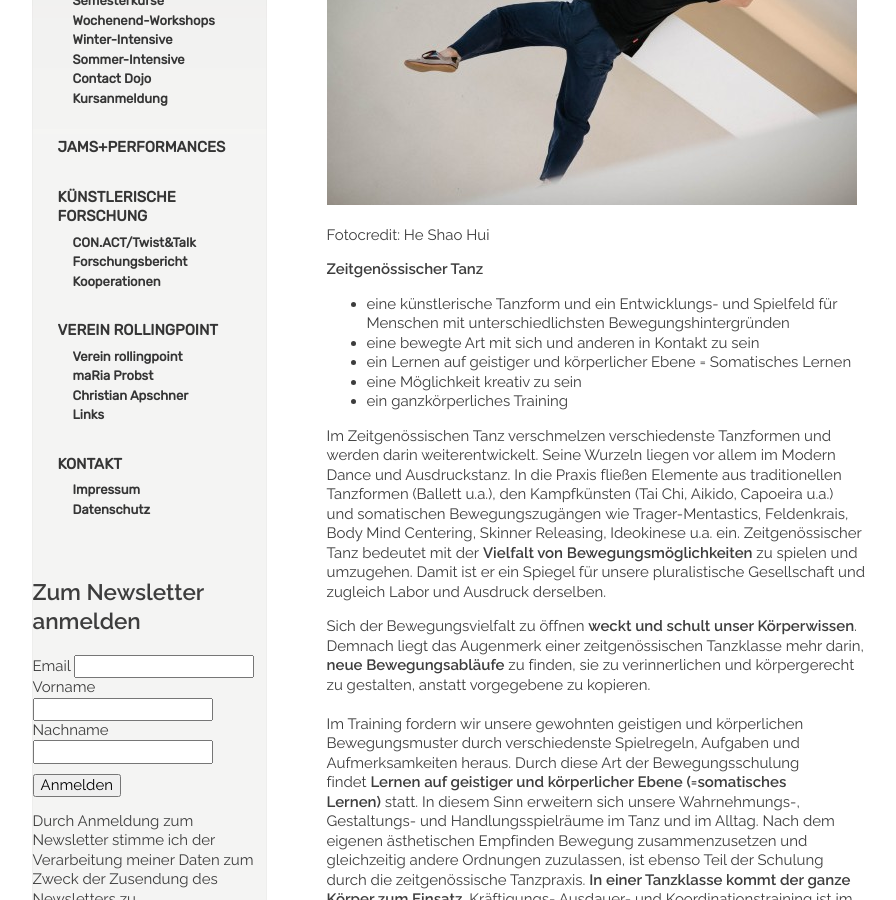
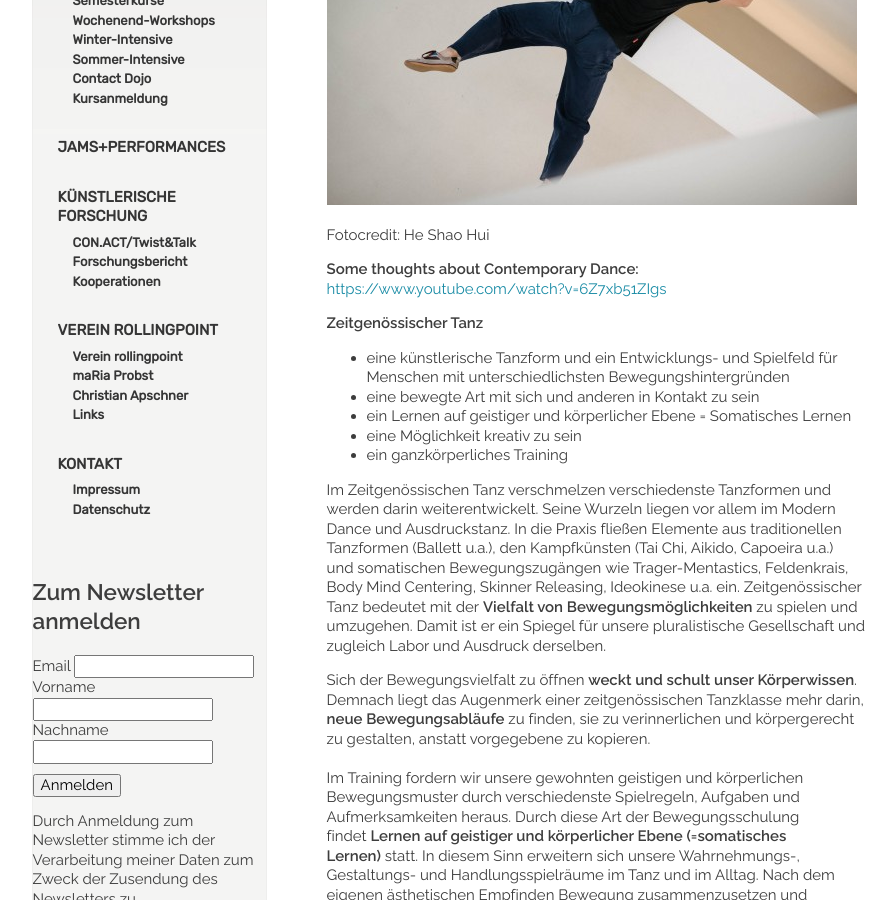
Before and after one commit to manulari/rollingpointat, a Jekyll site: the page built from _pages_de/contemporary.md, in a window 1280 px wide and 900 px high, scrolled down 333 px. Shown: the whole window, without its empty margins (152-1048 px from the left). Built offline with Jekyll 4.4.1, drawn with Linux system fonts in a browser that asks for light colours; comment, search, counter and statistics services are not loaded.

Commit message:
Update page (de) “contemporary”

```diff
--- a/_pages_de/contemporary.md
+++ b/_pages_de/contemporary.md
@@ -7,6 +7,8 @@ title: Zeitgenössischer Tanz
 ![](/assets/uploads/20160609.143820-2.jpg)
 
 Fotocredit: He Shao Hui
+
+**Some thoughts about Contemporary Dance:**  <https://www.youtube.com/watch?v=6Z7xb51ZIgs>
 
 **Zeitgenössischer Tanz**
 
```
